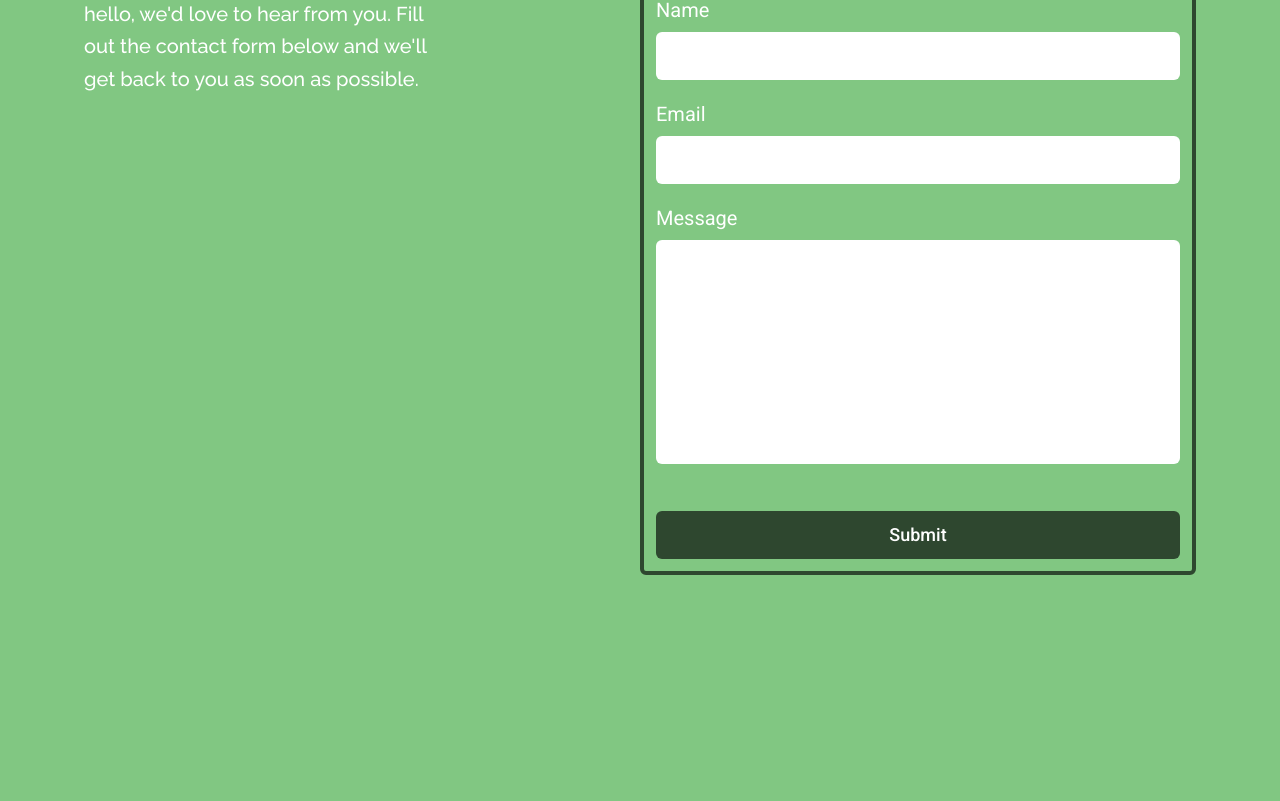
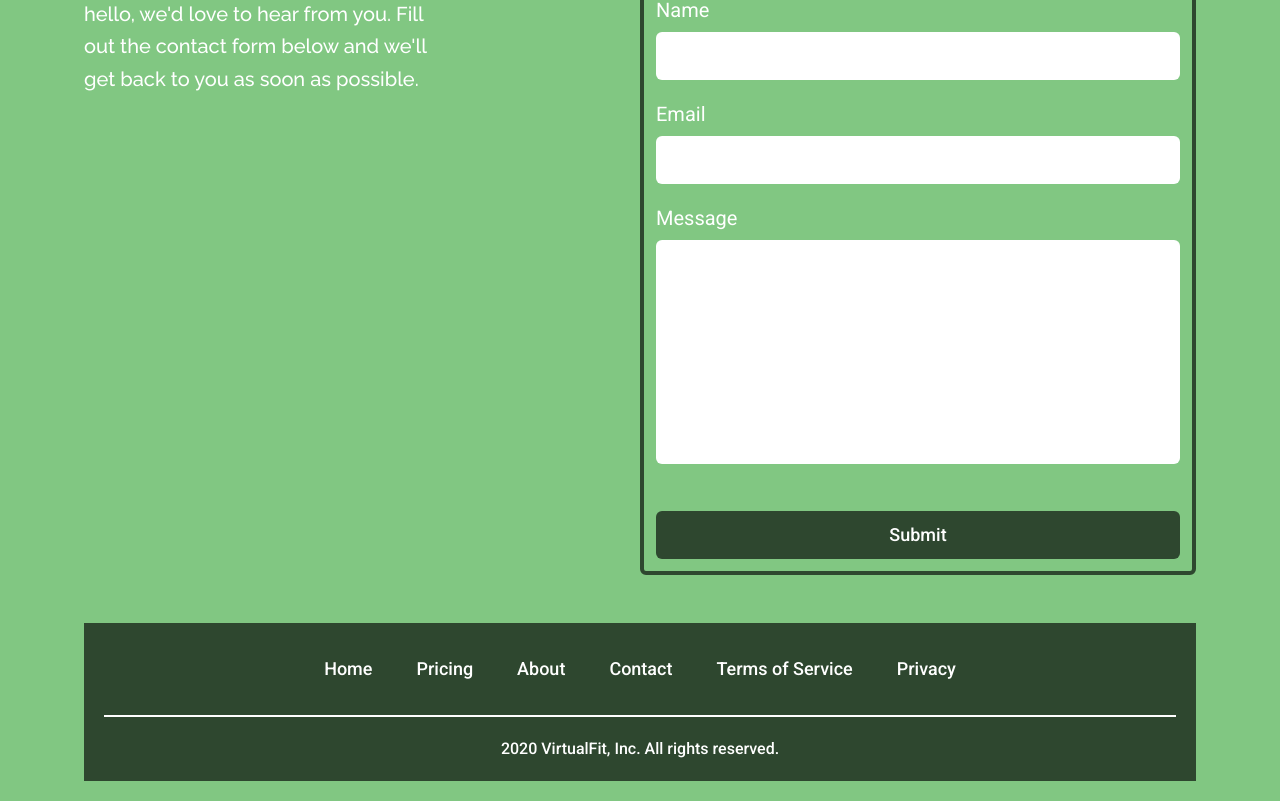
Before and after one commit to dave371/demo-1, a Next.js app: page / in a window 1280 px wide. Shown: the part 2420-3221 px from the top of the page. Before the commit the page ends 3015 px from the top, so only its background shows below. Built offline with nearby package versions, Linux system fonts and the light colour scheme; what tailwindcss-debug-screens would draw is missing.

Commit message:
added footer

```diff
--- a/src/app/page.jsx
+++ b/src/app/page.jsx
@@ -1,4 +1,5 @@
 import Contact from '@/components/Contact';
+import Footer from '@/components/Footer';
 import Hero from '@/components/Hero';
 import Navbar from '@/components/Navbar';
 import Pricing from '@/components/Pricing';
@@ -14,6 +15,7 @@ export default function Home() {
       <Pricing />
       <Testimonials />
       <Contact />
+      <Footer />
     </>
   );
 }
--- /dev/null
+++ b/src/components/Footer.jsx
@@ -0,0 +1,34 @@
+import { roboto } from '@/app/fonts';
+import { routes } from '@/app/variables/routes';
+import Link from 'next/link';
+
+export default function Footer() {
+  return (
+    <footer
+      className={`p-5 mt-12 min-h-[150px] flex flex-col gap-5 items-center justify-center bg-secondary ${roboto.className}`}
+    >
+      <ul className="grid grid-cols-2 gap-10 md:flex md:justify-center md:items-center md:gap-5">
+        {routes.map((route) => (
+          <FooterLink key={route.name} name={route.name} path={route.path} />
+        ))}
+
+        <FooterLink name="Terms of Service" path="/terms" />
+        <FooterLink name="Privacy" path="/privacy" />
+      </ul>
+
+      <div className="w-full h-[2px] bg-white" />
+
+      <p className="font-medium">2020 VirtualFit, Inc. All rights reserved.</p>
+    </footer>
+  );
+}
+
+function FooterLink({ name, path }) {
+  return (
+    <li className="flex items-center justify-center">
+      <Link className="p-3 text-lg font-medium text-center" href={path}>
+        {name}
+      </Link>
+    </li>
+  );
+}
```
